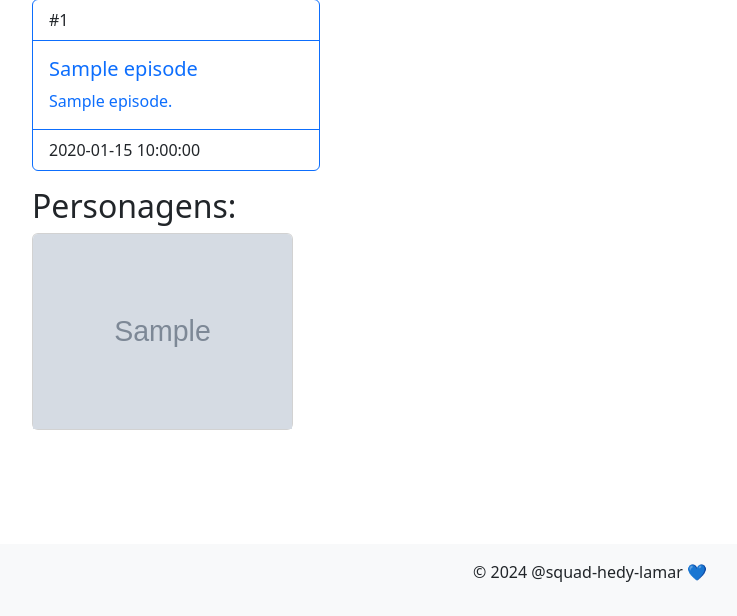
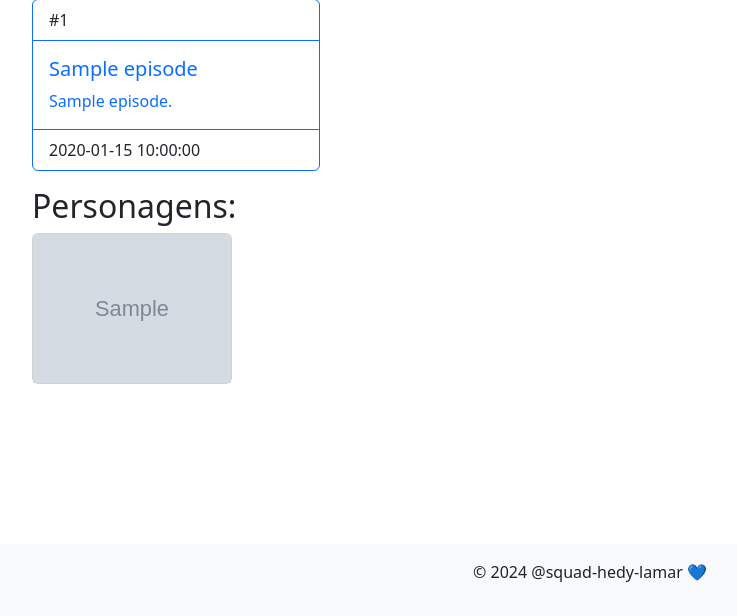
Before and after one commit to squad-hedy-lamar/api-flask, a Flask app: template templates/episodes/details.html in a window 1280 px wide. Shown: the part 184-800 px from the top of the page, without its empty margins (50-787 px from the left). Run offline with Flask 3, Linux system fonts and the light colour scheme; the template is opened without the code that fills it: most values are stand-ins (such as "Sample title", 1, 10 or a date in 2020); grey boxes marked "Sample" are stand-in pictures; parts of the project's set-up code (start-up, migrations or seed data) failed here and were passed over.

Commit message:
Ajuste tamanho card personagens.

```diff
--- a/templates/episodes/details.html
+++ b/templates/episodes/details.html
@@ -21,7 +21,7 @@
 <div class="row row-cols-1 row-cols-md-4 g-4">
   {% for character in data.characters %}
   <div class="col">
-      <div class="card">
+      <div class="card" style="max-width: 200px;">
           <a href="/characters/{{ character.id }}">
             <img src="{{ character.avatar }}" class="card-img-top" alt="{{ character.url }}">
           </a>
```
